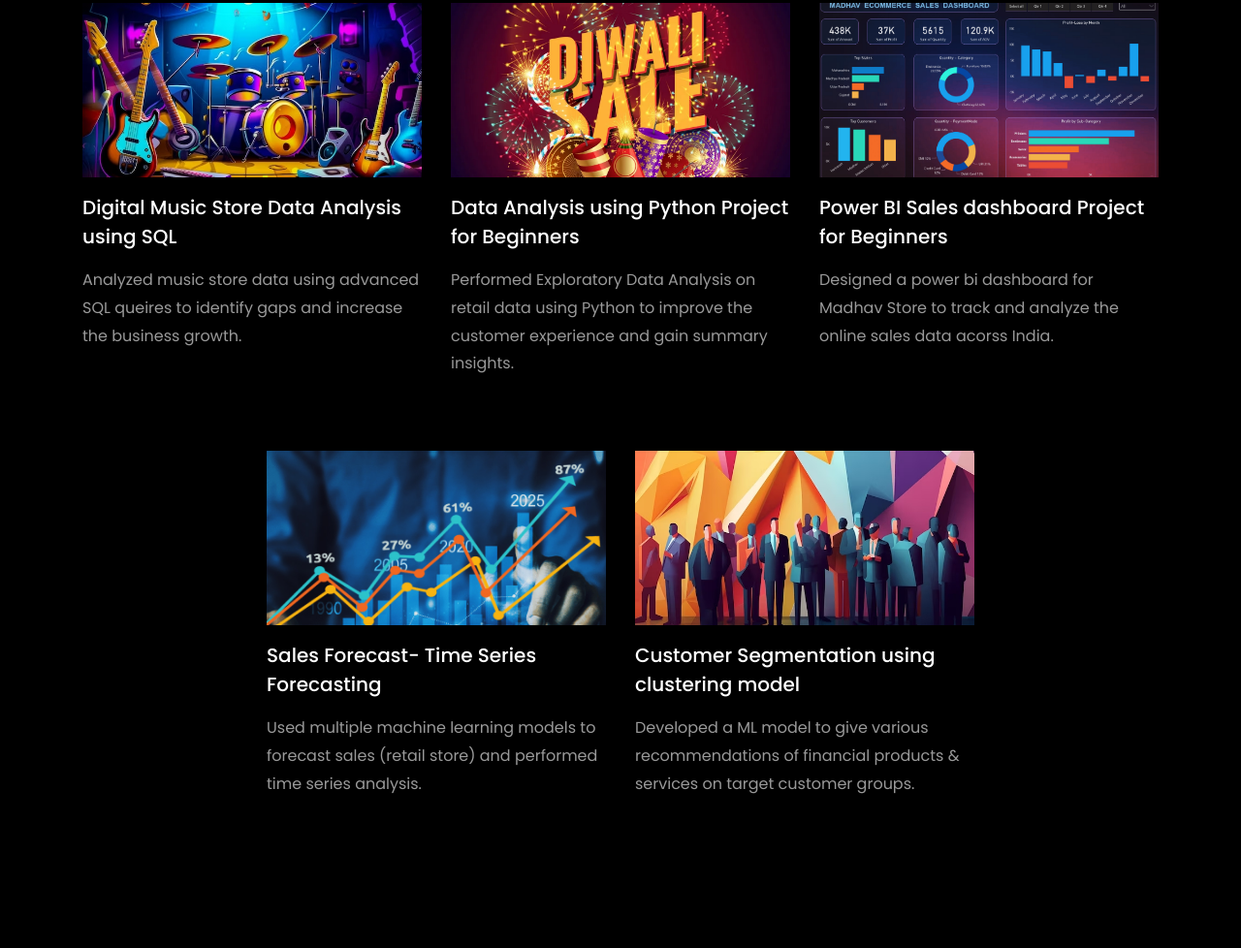
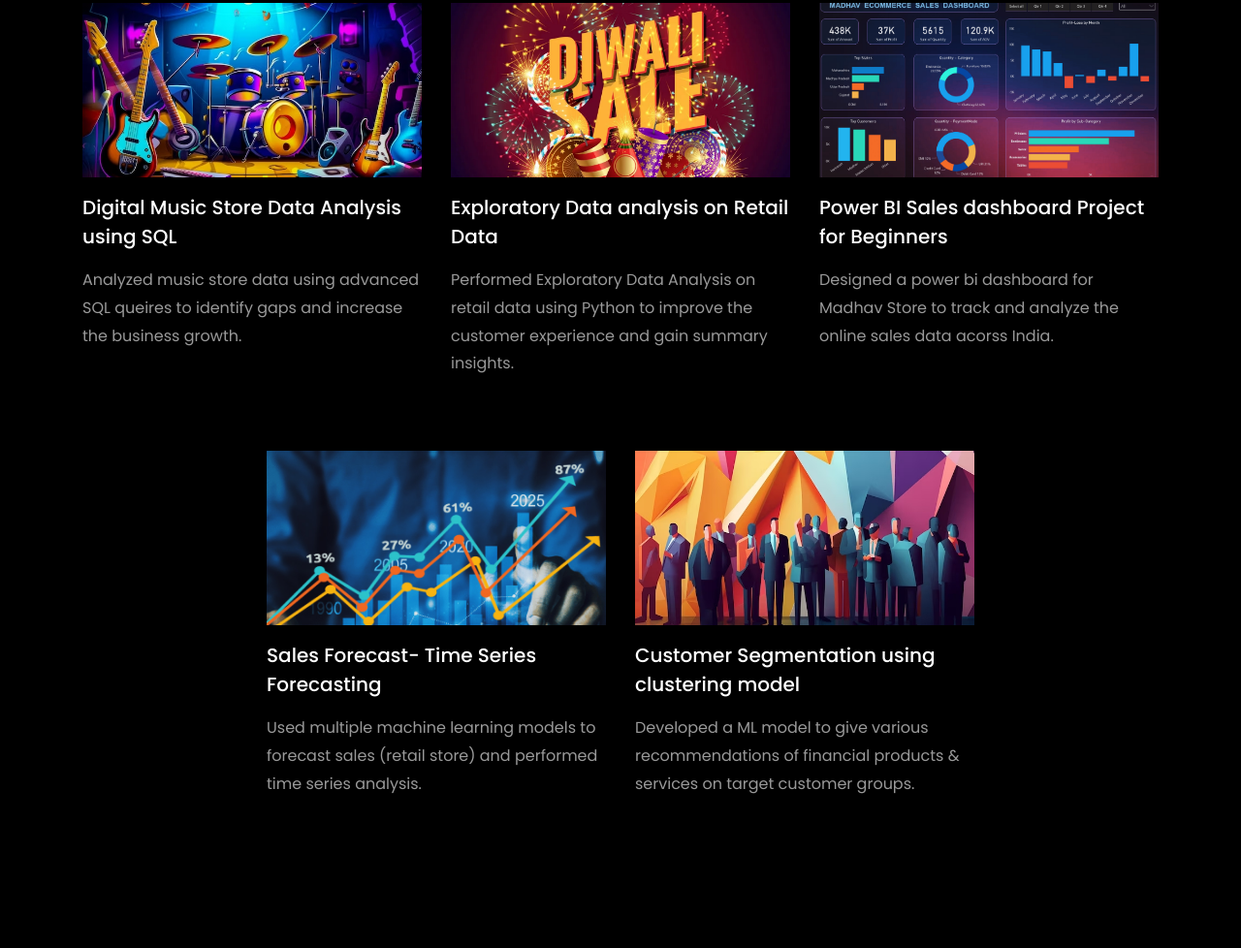
Before and after one commit to MishraAshish7/ashish4mishra.github.io, a plain HTML site: page index.html in a window 1280 px wide. Shown: the part 2574-3552 px from the top of the page at 97% size. Drawn offline with Linux system fonts and the light colour scheme; files whose address does not match are found by name.

Commit message:
Update index.html

```diff
--- a/index.html
+++ b/index.html
@@ -422,7 +422,7 @@
               </a>
               <div class="text mt-3 float-right d-block">
 
-                <h3 class="heading"><a href="https://github.com/MishraAshish7/EDA-analysis-on-retail-data-using-python/blob/main/EDA%20on%20retail_data-checkpoint.ipynb">Data Analysis using Python Project for Beginners</a></h3>
+                <h3 class="heading"><a href="https://github.com/MishraAshish7/EDA-analysis-on-retail-data-using-python/blob/main/EDA%20on%20retail_data-checkpoint.ipynb">Exploratory Data analysis on Retail Data</a></h3>
                 <p>Performed Exploratory Data Analysis on retail data using Python to improve the customer experience and gain summary insights.</p>
               </div>
             </div>
```
